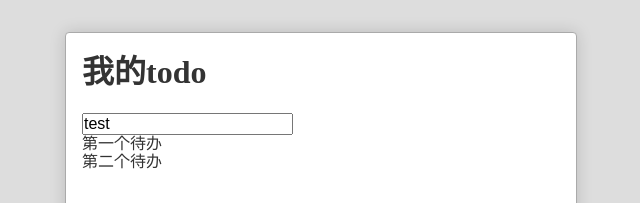
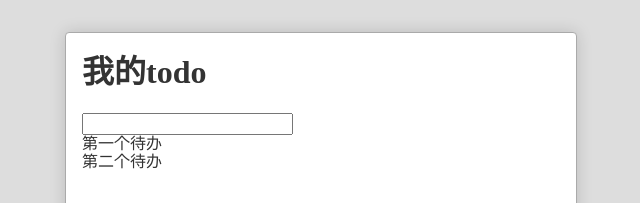
Before and after one commit to freebreaker/Todo, a React (Create React App) app in the folder reacttodo/todo/: page / in a window 1280 px wide. Shown: the top 203 px of the page, without its empty margins (319-959 px from the left). Built offline with nearby package versions, Linux system fonts and the light colour scheme.

Commit message:
fix value

```diff
--- a/reacttodo/todo/src/TodoInput.js
+++ b/reacttodo/todo/src/TodoInput.js
@@ -2,7 +2,7 @@
 
 class TodoInput extends React.Component{
     render(){
-        return <input type='text' value={this.props.content}/>
+        return <input type='text'  defalutValue={this.props.content}/>
     }
 }
 
```
